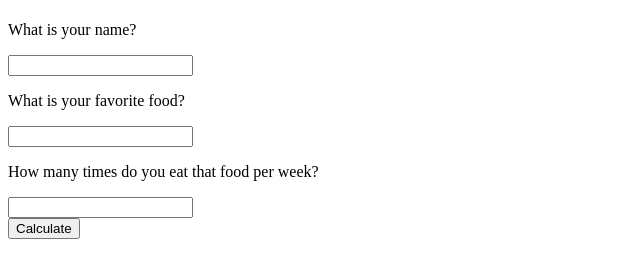
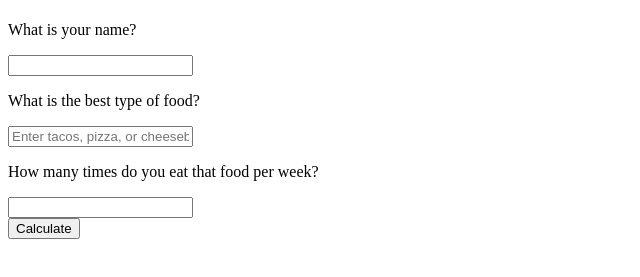
Before and after one commit to MichaelOppong/In-The-Year-2050, a plain HTML site: page index.html in a window 1280 px wide. Shown: the part 59-336 px from the top of the page, without its empty margins (0-640 px from the left). Drawn offline with Linux system fonts and the light colour scheme.

Commit message:
Update index.html

```diff
--- a/index.html
+++ b/index.html
@@ -11,8 +11,8 @@
             <p>What is your name?</p>
             <input class="yourName">
 
-            <p>What is your favorite food?</p>
-            <input class="foodName">
+            <p>What is the best type of food?</p>
+            <input placeholder="Enter tacos, pizza, or cheeseburger" class="foodName">
 
             <p>How many times do you eat that food per week?</p>
             <input class="amountEaten">
```
